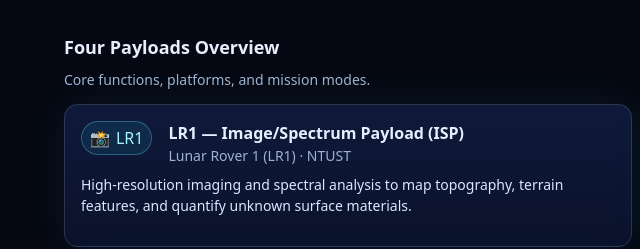
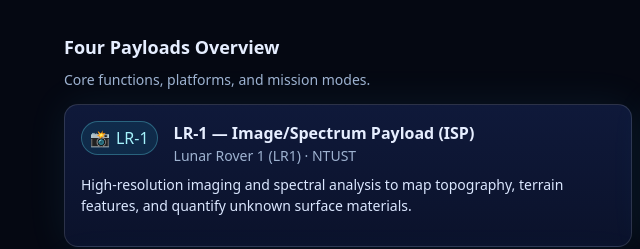
Before and after one commit to propearl927/taiwan-lunar-collab, a plain HTML site: page index.html in a window 1280 px wide. Shown: the part 2540-2789 px from the top of the page, 0-640 px from the left. Drawn offline with nearby package versions, Linux system fonts and the light colour scheme.

Commit message:
Update index.html

```diff
--- a/index.html
+++ b/index.html
@@ -400,7 +400,7 @@ const DATA = [
 ];
 
 const PAYLOADS = [
-  { key:"ISP", title:"LR1 — Image/Spectrum Payload (ISP)", platform:"Lunar Rover 1 (LR1) · NTUST",
+  { key:"ISP", title:"LR-1 — Image/Spectrum Payload (ISP)", platform:"Lunar Rover 1 (LR1) · NTUST",
     blurb:"High-resolution imaging and spectral analysis to map topography, terrain features, and quantify unknown surface materials.",
     emoji:"📸" },
   { key:"LR2-AESA", title:"LR2 — All-sky Electrostatic Analyzer (A-ESA)", platform:"Lunar Rover 2 (LR2) · NCKU",
```
